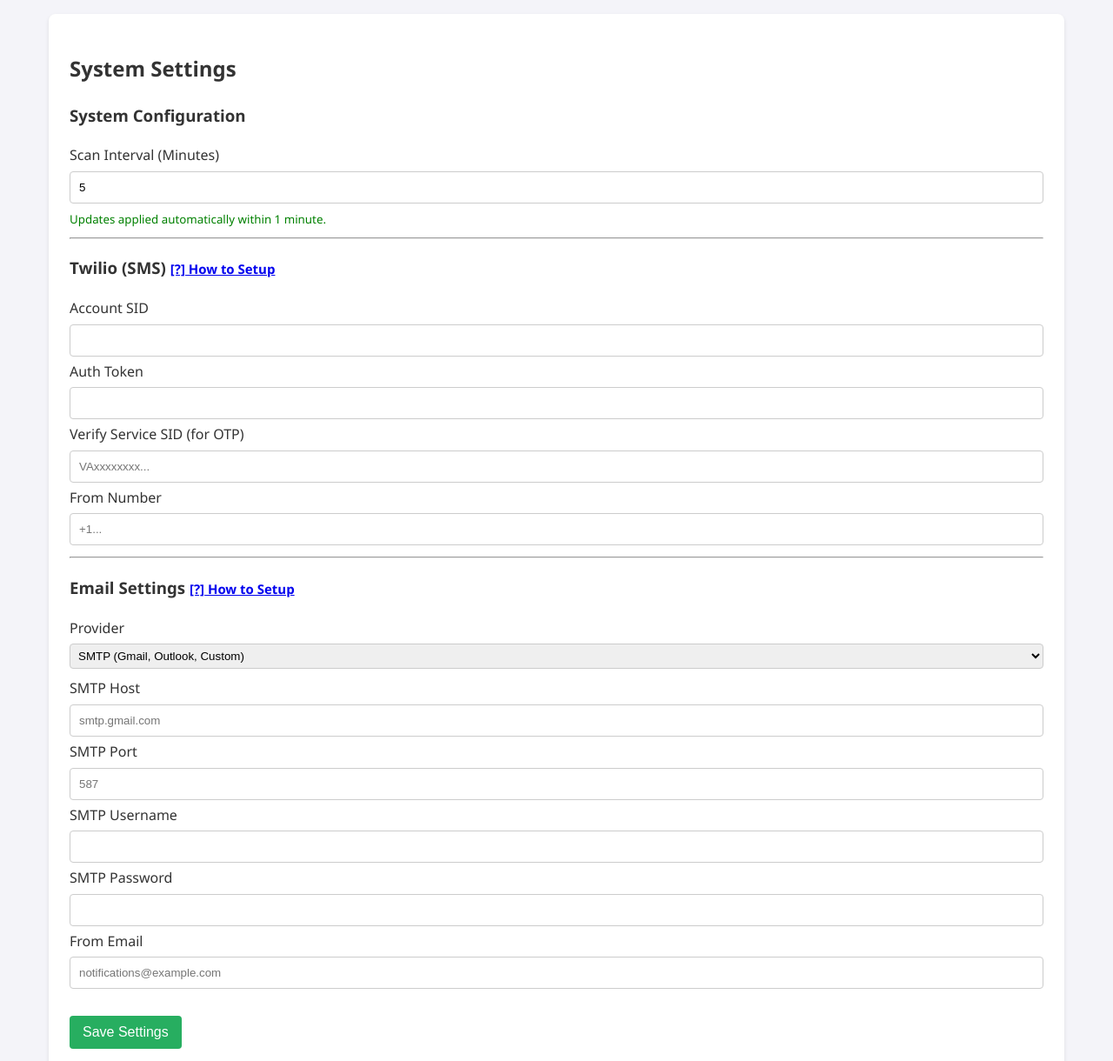
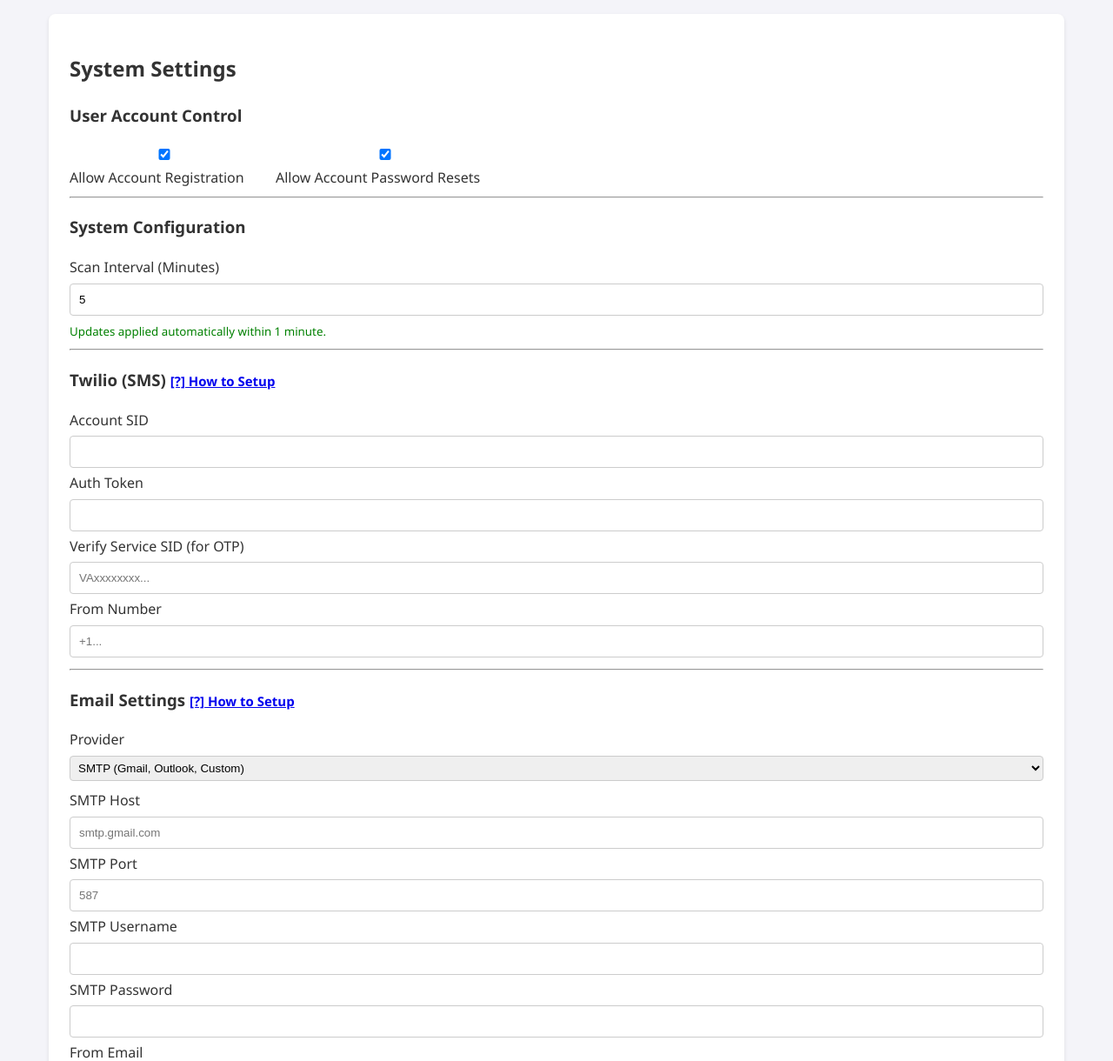
Before and after one commit to SecuredUnderscore/BCParks-Campsite-Tracker, a Flask app: page /admin/settings in a window 1280 px wide. Shown: the part 68-1288 px from the top of the page at 87% size. Run offline with Flask 3, Linux system fonts and the light colour scheme; a user stored in the database is signed in; data that the repository does not hold is empty.

Commit message:
added admin toggles for allow-registration, and allow-password-resets

```diff
--- a/app/routes.py
+++ b/app/routes.py
@@ -121,7 +121,13 @@ def login():
             login_user(user)
             return redirect(url_for('main.index'))
         flash('Invalid credentials')
-    return render_template('login.html')
+
+    # Pass settings to template to show/hide links
+    from .models import SystemSetting
+    allow_registration = SystemSetting.get_value('ALLOW_REGISTRATION', 'true') == 'true'
+    allow_reset = SystemSetting.get_value('ALLOW_PASSWORD_RESET', 'true') == 'true'
+
+    return render_template('login.html', allow_registration=allow_registration, allow_reset=allow_reset)
 
 @main.route('/logout')
 @login_required
@@ -133,6 +139,11 @@ def logout():
 def register():
     if current_user.is_authenticated:
         return redirect(url_for('main.index'))
+
+    from .models import SystemSetting
+    if SystemSetting.get_value('ALLOW_REGISTRATION', 'true') != 'true':
+        flash('Account registration is currently disabled.', 'error')
+        return redirect(url_for('main.login'))
 
     if request.method == 'POST':
         username = request.form.get('username')
@@ -204,7 +215,6 @@ def admin_users():
                     db.session.commit()
                     flash('User deleted')
 
-
     users = User.query.all()
     return render_template('admin_users.html', users=users)
 
@@ -218,6 +228,13 @@ def admin_settings():
         return redirect(url_for('main.index'))
 
     if request.method == 'POST':
+        # Checkboxes need special handling (not present if unchecked)
+        allow_reg = 'true' if request.form.get('ALLOW_REGISTRATION') == 'on' else 'false'
+        allow_reset = 'true' if request.form.get('ALLOW_PASSWORD_RESET') == 'on' else 'false'
+
+        SystemSetting.set_value('ALLOW_REGISTRATION', allow_reg)
+        SystemSetting.set_value('ALLOW_PASSWORD_RESET', allow_reset)
+
         keys = [
             'SCAN_INTERVAL_MINUTES',
             'TWILIO_ACCOUNT_SID', 'TWILIO_AUTH_TOKEN', 'TWILIO_VERIFY_SERVICE_SID', 'TWILIO_FROM_NUMBER',
@@ -428,6 +445,11 @@ def reset_request():
     if current_user.is_authenticated:
         return redirect(url_for('main.index'))
 
+    from .models import SystemSetting
+    if SystemSetting.get_value('ALLOW_PASSWORD_RESET', 'true') != 'true':
+        flash('Password resets are currently disabled.', 'error')
+        return redirect(url_for('main.login'))
+
     if request.method == 'POST':
         username = request.form.get('username')
         user = User.query.filter_by(username=username).first()
--- a/app/templates/admin_settings.html
+++ b/app/templates/admin_settings.html
@@ -4,6 +4,18 @@
 <div class="card">
     <h2>System Settings</h2>
     <form method="POST">
+        <h3>User Account Control</h3>
+        <label style="display: inline-block; margin-right: 15px;">
+            <input type="checkbox" name="ALLOW_REGISTRATION" {% if settings.get('ALLOW_REGISTRATION', 'true') == 'true' %}checked{% endif %}>
+            Allow Account Registration
+        </label>
+
+        <label style="display: inline-block;">
+            <input type="checkbox" name="ALLOW_PASSWORD_RESET" {% if settings.get('ALLOW_PASSWORD_RESET', 'true') == 'true' %}checked{% endif %}>
+            Allow Account Password Resets
+        </label>
+        <hr>
+
         <h3>System Configuration</h3>
         <label>Scan Interval (Minutes)</label>
         <input type="number" name="SCAN_INTERVAL_MINUTES" value="{{ settings.get('SCAN_INTERVAL_MINUTES', '5') }}"
--- a/app/templates/login.html
+++ b/app/templates/login.html
@@ -10,8 +10,12 @@
         <input type="password" name="password" required>
         <button type="submit" style="width: 100%; margin-top: 10px;">Login</button>
         <div style="text-align: center; margin-top: 10px;">
+            {% if allow_reset %}
             <a href="{{ url_for('main.reset_request') }}">Forgot Password?</a><br>
+            {% endif %}
+            {% if allow_registration %}
             <a href="{{ url_for('main.register') }}">Create Account</a>
+            {% endif %}
         </div>
     </form>
 </div>
```
